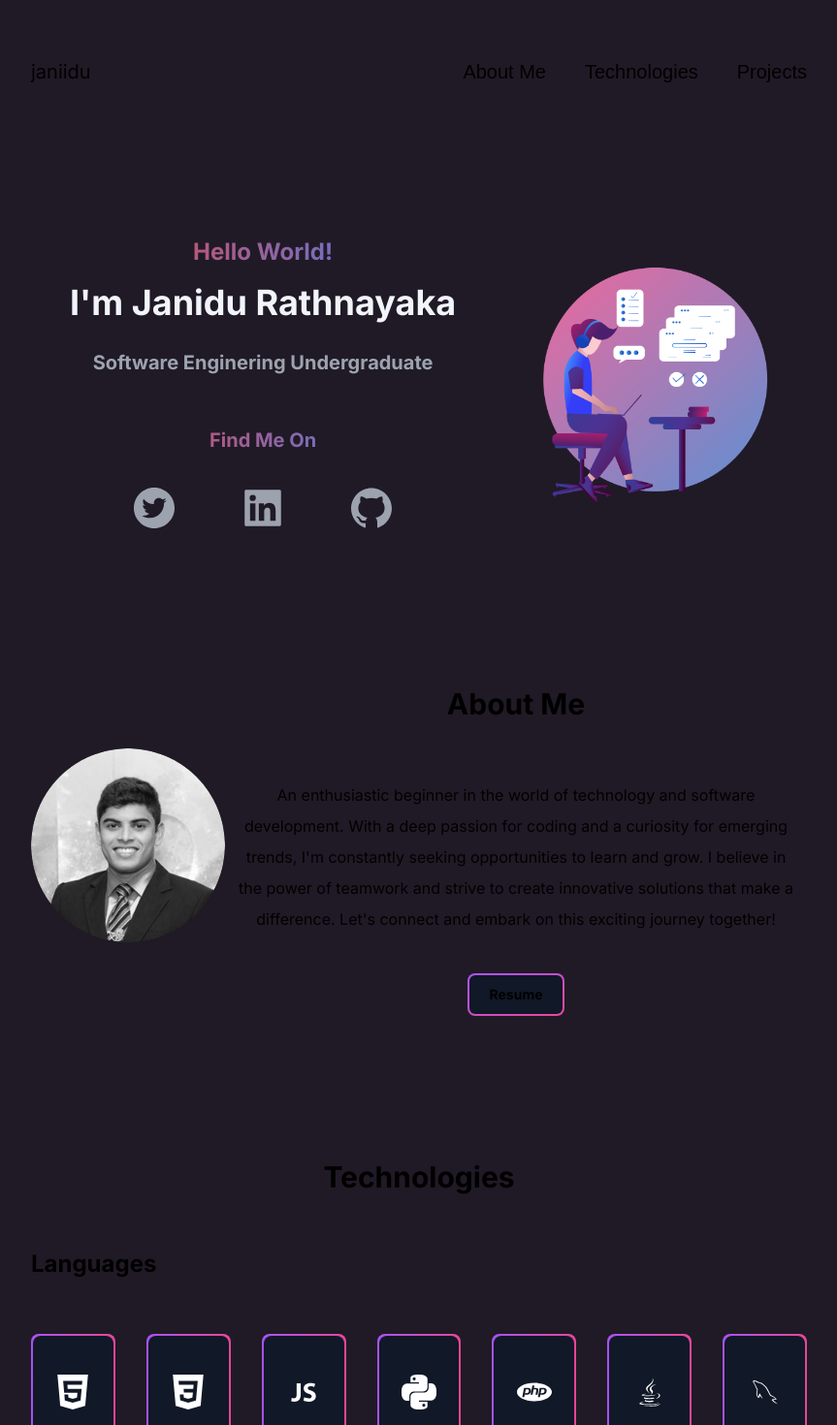
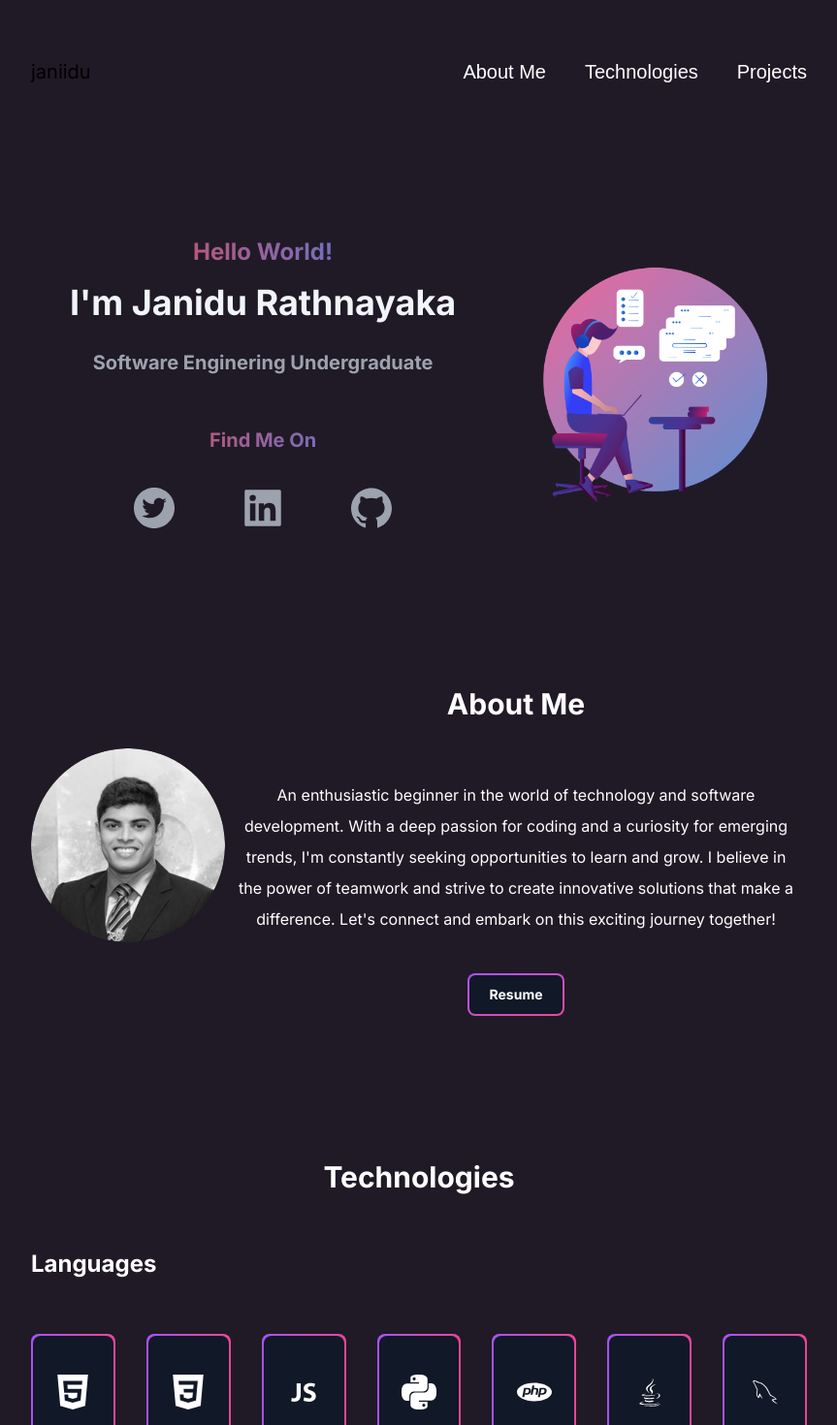
Before and after one commit to janiidu14/janiidu14.github.io, a Next.js app: page / in a window 1280 px wide. Shown: the top 1470 px of the page at 97% size, without its empty margins (208-1071 px from the left). Built offline with nearby package versions, Linux system fonts and the light colour scheme.

Commit message:
Updated Website

```diff
--- a/app/layout.js
+++ b/app/layout.js
@@ -20,12 +20,12 @@ export const metadata = {
     siteName: 'janiidu.me',
     images: [
       {
-        href: {portrait},
+        href: '@public/self-portrait.png',
         width: 800,
         height: 600,
       },
       {
-        href: {portrait},
+        href: '@public/self-portrait.png',
         width: 1800,
         height: 1600,
         alt: 'Portrait',
--- a/app/page.js
+++ b/app/page.js
@@ -53,10 +53,10 @@ export default function Home() {
               <Image src={portrait} alt="Portrait Image" width={200} className="border-teal-600 rounded-full mx-auto" />
             </div>
             <div className="mx-auto">
-              <h3 className="py-10 font-bold dark:text-white text-2xl md:text-3xl text-center">
+              <h3 className="py-10 font-bold  text-2xl md:text-3xl text-center text-white">
                 About Me
               </h3>
-              <p className="py-5 leading-8 dark:text-gray-200 max-w-xl mx-auto md:text-l text-center">
+              <p className="py-5 leading-8 max-w-xl mx-auto md:text-l text-center text-white">
               An enthusiastic beginner in the world of technology and software development.
               With a deep passion for coding and a curiosity for emerging trends, I&apos;m constantly seeking opportunities to learn and grow.
               I believe in the power of teamwork and strive to create innovative solutions that make a difference.
@@ -65,7 +65,7 @@ export default function Home() {
               <a href="https://drive.google.com/file/d/12cuVSn0ZEWebhMd96-BJV3JVb97A_Eg7/view?usp=sharing" target="_blank">
                 <div className="my-5 flex justify-center">
                   <button className=" p-0.5 mb-2 overflow-hidden text-sm font-medium  rounded-lg group bg-gradient-to-br from-purple-500 to-pink-500 group-hover:from-purple-500 group-hover:to-pink-500 hover:text-white">
-                    <span className="relative font-bold px-5 py-2.5 inline-flex items-center transition-all ease-in duration-75 bg-gray-900 rounded-md group-hover:bg-opacity-0">
+                    <span className="relative font-bold px-5 py-2.5 inline-flex items-center transition-all ease-in duration-75 bg-gray-900 rounded-md group-hover:bg-opacity-0 text-white">
                       Resume
                     </span>
                   </button>
@@ -77,20 +77,20 @@ export default function Home() {
 
         <section id="technologies" className="pb-20">
           <div>
-            <h3 className="text-2xl md:text-3xl py-10 text-center font-bold ">Technologies</h3>
+            <h3 className="text-2xl md:text-3xl py-10 text-center font-bold text-white">Technologies</h3>
             <Technologies />
           </div>
         </section>
 
         <section id="projects"  className="pb-10">
-          <h3 className="text-2xl md:text-3xl py-10 text-center font-bold">Projects</h3>
+          <h3 className="text-2xl md:text-3xl py-10 text-center font-bold text-white">Projects</h3>
           <Projects />
 
           <Contact />
 
           <div className="mt-10 border-b border-2 border-gray-200"></div>
           <div className="py-6 flex justify-between">
-            <p>&copy; 2023 | All Rights Reserved By <a href="https://janiidu.me" target="_blank" className="text-purple-300 ">Janidu Rathnayaka</a> </p>
+            <p className=" text-white">&copy; 2023 | All Rights Reserved By <a href="https://janiidu.me" target="_blank" className="text-purple-300 ">Janidu Rathnayaka</a> </p>
             <div>
             </div>
           </div>
--- a/components/Technologies.js
+++ b/components/Technologies.js
@@ -19,7 +19,7 @@ export default function Technologies() {
 function TechSection({ technology }) {
   return (
     <div>
-      <h2 className="font-bold text-xl sm:text-2xl py-4">
+      <h2 className="font-bold text-xl sm:text-2xl py-4 text-white">
         {technology.title}
       </h2>
 
--- a/components/TopNavBar.js
+++ b/components/TopNavBar.js
@@ -3,16 +3,16 @@ import Link from 'next/link';
 function TopNavBar() {
     return (
         <div className=" bg-[#201A26] p-5 md:px-20 lg:px-60">
-            <nav className="py-10 mb-12 flex justify-between dark:text-white">
+            <nav className="py-10 mb-12 flex justify-between ">
                 <h1 className="text-xl hidden md:block select-none text-bold">janiidu</h1>
                 <ul className="flex items-center mx-auto gap-10 md:gap-15 lg:gap-18 md:mx-0 font-poppins">
-                    <li className="text-sm md:text-xl">
+                    <li className="text-sm md:text-xl text-white">
                         <Link href={"#about-me"}> About Me </Link>
                     </li>
-                    <li className="text-sm md:text-xl">
+                    <li className="text-sm md:text-xl text-white">
                         <Link href={"#technologies"}> Technologies </Link>
                     </li>
-                    <li className="text-sm md:text-xl">
+                    <li className="text-sm md:text-xl text-white">
                         <Link href={"#projects"}> Projects </Link>
                     </li>
                 </ul>
```
